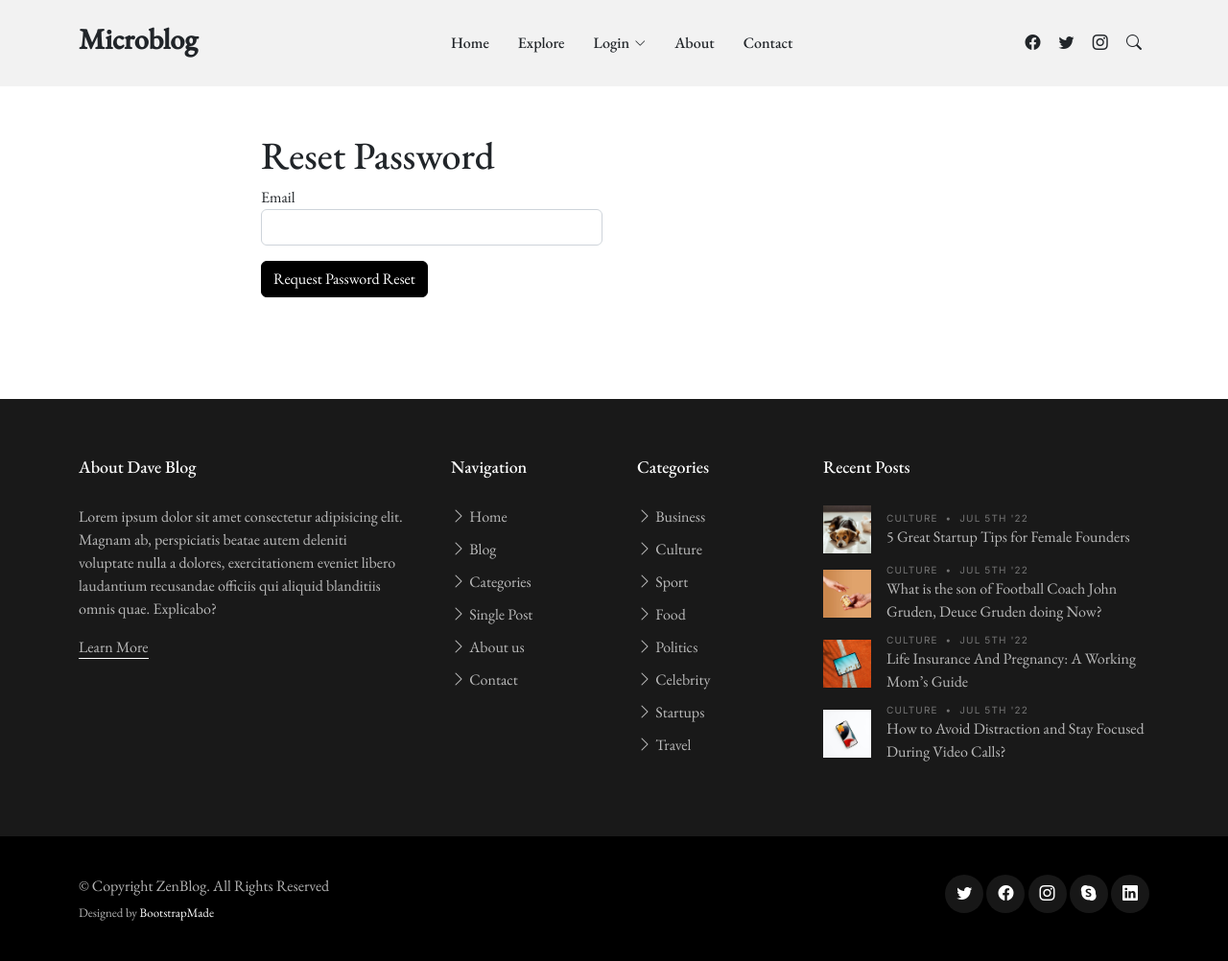
After one commit to fredrickdave/Microblog-Project, a Flask app: page /reset_password_request in a window 1280 px wide. The commit adds this page. Shown: the whole page at 96% size. Run offline with Flask 2, Linux system fonts and the light colour scheme; some libraries are stand-ins or nearby versions; some web fonts are replaced.

Commit message:
Add password reset request route and page

```diff
--- a/app/forms.py
+++ b/app/forms.py
@@ -56,3 +56,8 @@ class CreatePostForm(FlaskForm):
     subtitle = StringField("Subtitle", validators=[DataRequired()])
     body = CKEditorField("Blog Content", validators=[DataRequired()])
     submit = SubmitField("Submit Post")
+
+
+class ResetPasswordRequestForm(FlaskForm):
+    email = StringField("Email", validators=[DataRequired(), Email()])
+    submit = SubmitField("Request Password Reset")
--- a/app/routes.py
+++ b/app/routes.py
@@ -5,7 +5,7 @@ from flask_login import current_user, login_required, login_user, logout_user
 from werkzeug.urls import url_parse
 
 from app import app, db
-from app.forms import CreatePostForm, EditProfileForm, EmptyForm, LoginForm, RegistrationForm
+from app.forms import CreatePostForm, EditProfileForm, EmptyForm, LoginForm, RegistrationForm, ResetPasswordRequestForm
 from app.models import Post, User
 
 
@@ -173,3 +173,17 @@ def new_post():
         flash("Your post is now live!")
         return redirect(url_for("index"))
     return render_template("make_post.html", form=form)
+
+
+@app.route("/reset_password_request", methods=["GET", "POST"])
+def reset_password_request():
+    if current_user.is_authenticated:
+        return redirect(url_for("index"))
+    form = ResetPasswordRequestForm()
+    # if form.validate_on_submit():
+    #     user = User.query.filter_by(email=form.email.data).first()
+    #     if user:
+    #         send_password_reset_email(user)
+    #     flash("Check your email for the instructions to reset your password")
+    #     return redirect(url_for("login"))
+    return render_template("reset_password_request.html", title="Reset Password", form=form)
--- a/app/static/css/main.css
+++ b/app/static/css/main.css
@@ -1327,7 +1327,7 @@ section {
 }
 
 .register {
-  padding-top: 10px;
+  padding-top: 20px;
 }
 
 .btn.btn-secondary {
--- a/app/templates/login.html
+++ b/app/templates/login.html
@@ -12,7 +12,7 @@
             <div class="row justify-content-center mt-5">
 
               <div class="col-lg-12">
-                <h5 class="comment-title">Sign In</h5>
+                <h1 class="comment-title">Sign In</h1>
                 <div class="row">
                   <div class="col-lg-6 mb-3">
                     {{ form.username.label }}
@@ -22,6 +22,7 @@
                     {% endfor %}
                   </div>
                 </div>
+
                 <div class="row">
                   <div class="col-lg-6 mb-3">
                     {{ form.password.label }}
@@ -33,12 +34,15 @@
 
                   </div>
                 </div>
+
                 <div class="row">
                   <div class="col-lg-6 mb-3">
                     {{ form.submit(class_="btn btn-primary") }}
                     <p class="register">New User? <a href="{{ url_for('register') }}">Click to Register!</a></p>
+                    <p>Forgot Password? <a href="{{ url_for('reset_password_request') }}">Click to Reset!</a></p>
                   </div>
                 </div>
+
               </div>
             </div><!-- End Login Form -->
           </form>
--- a/app/templates/register.html
+++ b/app/templates/register.html
@@ -12,7 +12,7 @@
             <div class="row justify-content-center mt-5">
 
               <div class="col-lg-12">
-                <h5 class="comment-title">Register</h5>
+                <h1 class="comment-title">Register</h1>
                 <div class="row">
                   <div class="col-lg-6 mb-3">
                     {{ form.username.label }}
--- /dev/null
+++ b/app/templates/reset_password_request.html
@@ -0,0 +1,39 @@
+{% extends "base.html" %}
+
+{% block content %}
+
+  <div class="single-post" data-aos="fade-up">
+    <div class="container">
+      <div class="row">
+        <div class="col-lg-8 col-md-10 mx-auto content">
+          <!-- ======= Password Reset Form ======= -->
+          <form action="" method="post" novalidate>
+            {{ form.hidden_tag() }}
+            <div class="row justify-content-center mt-5">
+
+              <div class="col-lg-12">
+                <h1 class="comment-title">Reset Password</h1>
+                <div class="row">
+                  <div class="col-lg-6 mb-3">
+                    {{ form.email.label }}
+                    {{ form.email(class_="form-control") }}
+                    {% for error in form.email.errors %}
+                      <span style="color: red;">{{ error }}</span>
+                    {% endfor %}
+                  </div>
+                </div>
+
+                <div class="row">
+                  <div class="col-lg-6 mb-3">
+                    {{ form.submit(class_="btn btn-primary") }}
+                  </div>
+                </div>
+              </div>
+            </div><!-- End Password Reset Form -->
+          </form>
+        </div>
+      </div>
+    </div>
+  </div>
+
+{% endblock %}
--- a/config.py
+++ b/config.py
@@ -7,4 +7,4 @@ class Config(object):
     SECRET_KEY = os.environ.get("SECRET_KEY", "you-will-never-guess!!!")
     SQLALCHEMY_DATABASE_URI = os.environ.get("DATABASE_URL", "sqlite:///" + os.path.join(basedir, "app.db"))
     SQLALCHEMY_TRACK_MODIFICATIONS = False
-    POSTS_PER_PAGE = 1
+    POSTS_PER_PAGE = 3
```
